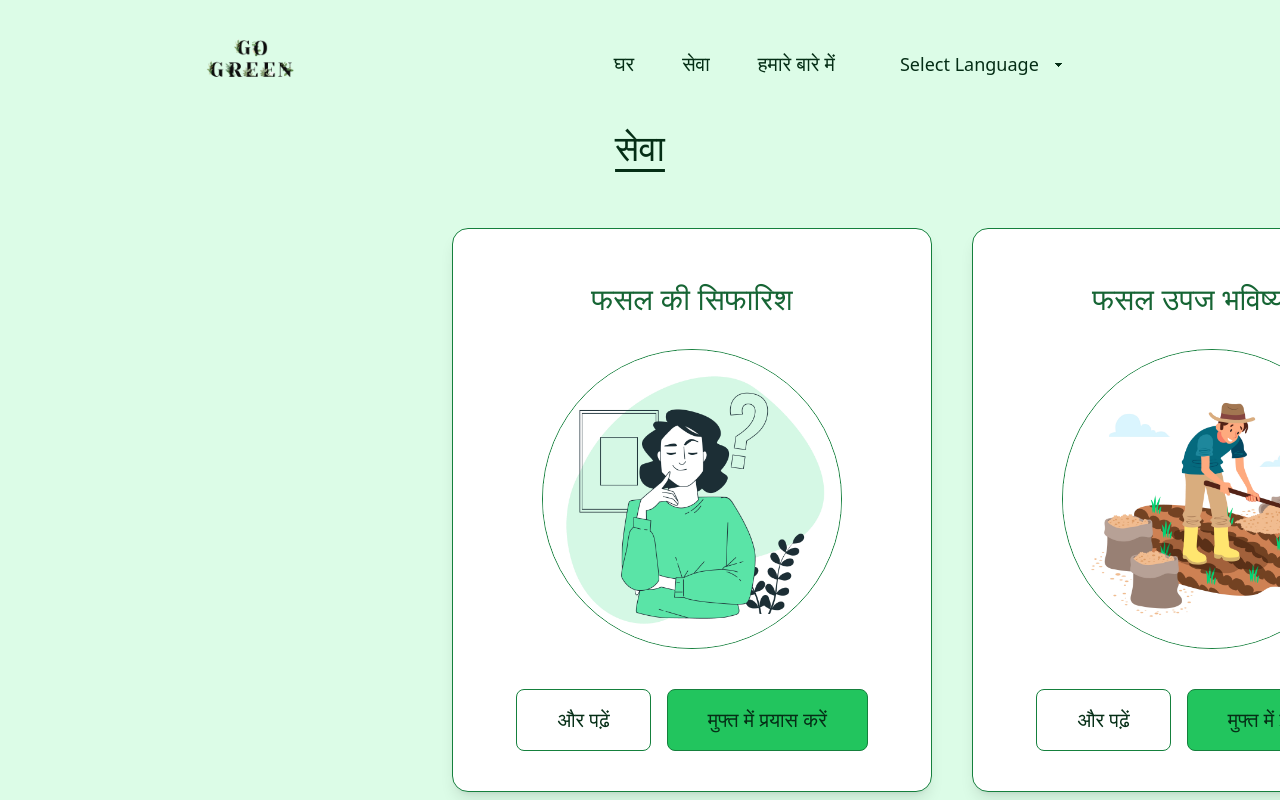
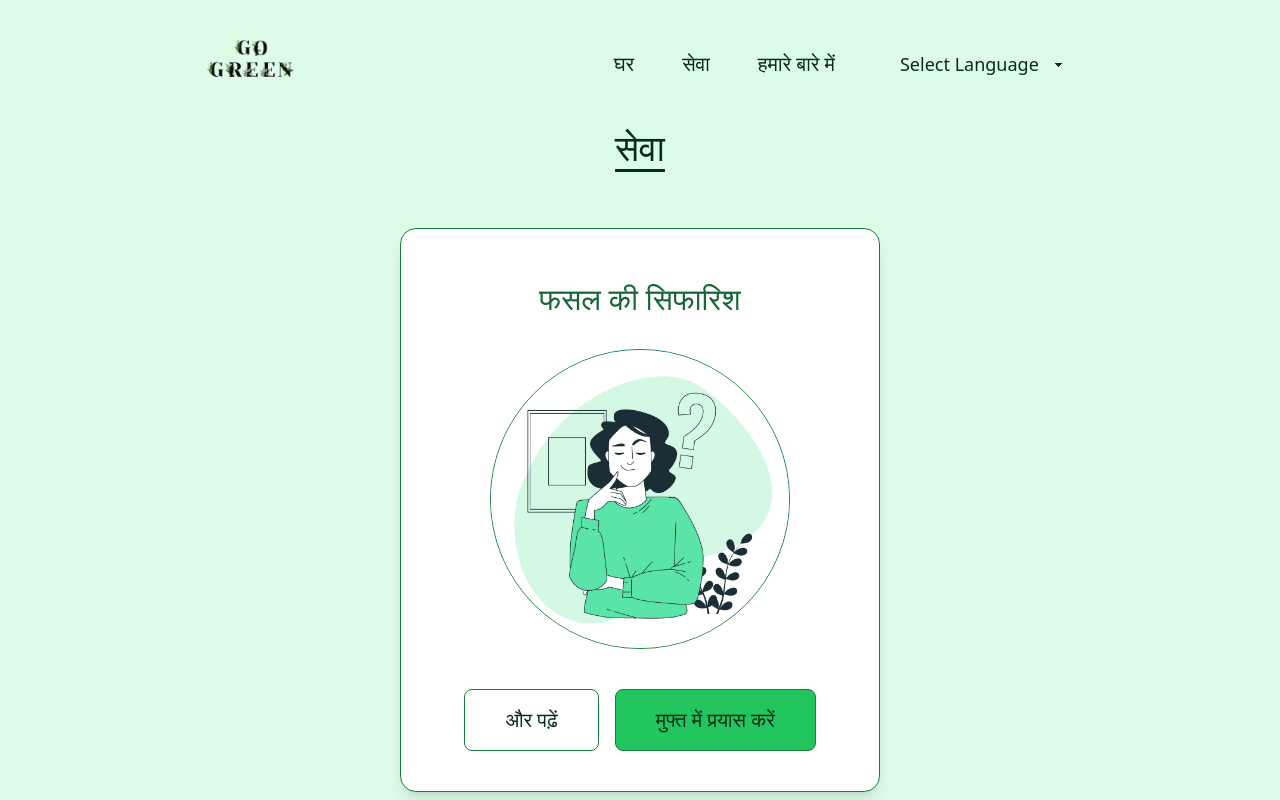
Before and after one commit to abhimaurya-dev/frontend-fyp, a React (Create React App) app: page /services in a window 1280 px wide. Built offline with nearby package versions, Linux system fonts and the light colour scheme.

Commit message:
removed yeild prediction route and service

```diff
--- a/src/App.jsx
+++ b/src/App.jsx
@@ -3,7 +3,7 @@
 import Services from "./pages/Services";
 import Home from "./pages/Home";
 import AboutUs from "./pages/AboutUs";
-import YeildPrediction from "./pages/YeildPrediction";
+// import YeildPrediction from "./pages/YeildPrediction";
 
 function App() {
   return (
@@ -16,7 +16,7 @@
           path="/crop-recommendation"
           element={<CropRecommendation />}
         />
-        <Route exact path="/yeild-prediction" element={<YeildPrediction />} />
+        {/* <Route exact path="/yeild-prediction" element={<YeildPrediction />} /> */}
         <Route exact path="/about-us" element={<AboutUs />} />
       </Routes>
       {/* <Transl /> */}
--- a/src/components/Content.jsx
+++ b/src/components/Content.jsx
@@ -13,17 +13,17 @@
         </h1>
       </div>
 
-      <div className="flex flex-col md:flex-col lg:flex-row justify-between lg:px-[27rem] ">
+      <div className="flex flex-col md:flex-col lg:flex-row justify-center lg:px-[27rem] ">
         <Card
           title={t("Crop Recommendation")}
           imageUrl={"/assets/images/thinking2.jpg"}
           readMoreLink={"/crop-recommendation"}
         />
-        <Card
+        {/* <Card
           title={t("Crop Yeild Prediction")}
           imageUrl={"/assets/images/farming.jpg"}
           readMoreLink={"/yeild-prediction"}
-        />
+        /> */}
       </div>
     </div>
   );
```
